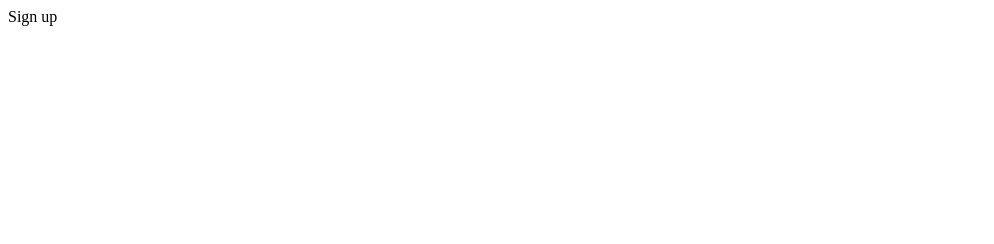
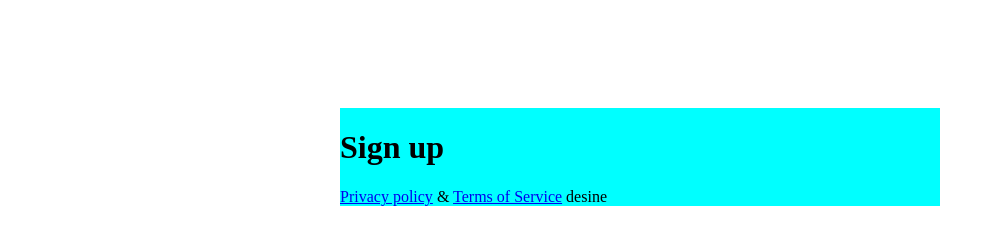
Before and after one commit to TomasDaugela/4.Signup, a plain HTML site: page index.html in a window 1280 px wide. Shown: the whole page, without its empty margins (0-994 px from the left). Drawn offline with Linux system fonts and the light colour scheme.

Commit message:
container

```diff
--- a/index.html
+++ b/index.html
@@ -4,8 +4,21 @@
     <meta charset="UTF-8">
     <meta name="viewport" content="width=device-width, initial-scale=1.0">
     <title>Sign up</title>
+    <link rel="stylesheet" href="main.css">
 </head>
 <body>
-    Sign up
+    <div class="container">
+        <div class="left">
+            <h1>Sign up</h1>
+            <div class="links">
+                <a href="#">Privacy policy</a>
+                <span>&</span>
+                <a href="#">Terms of Service</a>
+            </div>
+        </div>
+        <div class="right">
+            desine
+        </div>
+    </div>
 </body>
 </html>
--- /dev/null
+++ b/main.css
@@ -0,0 +1,25 @@
+.container {
+    display: inline-block;
+    width: 600px;
+    margin-left: calc( 50% - 300px );
+    background-color: aqua;
+    margin-top: 100px;
+}
+    .container > .left {
+        display: inline-block;
+    }
+        .left > h1 {
+
+        }
+        .left > .links {
+
+        }
+        .left > .links > a {
+
+        }
+        .left > .links > span {
+
+        }
+    .container > .right {
+        display: inline-block;
+    }
```
Also changed, not shown: kalnas.png (added).
